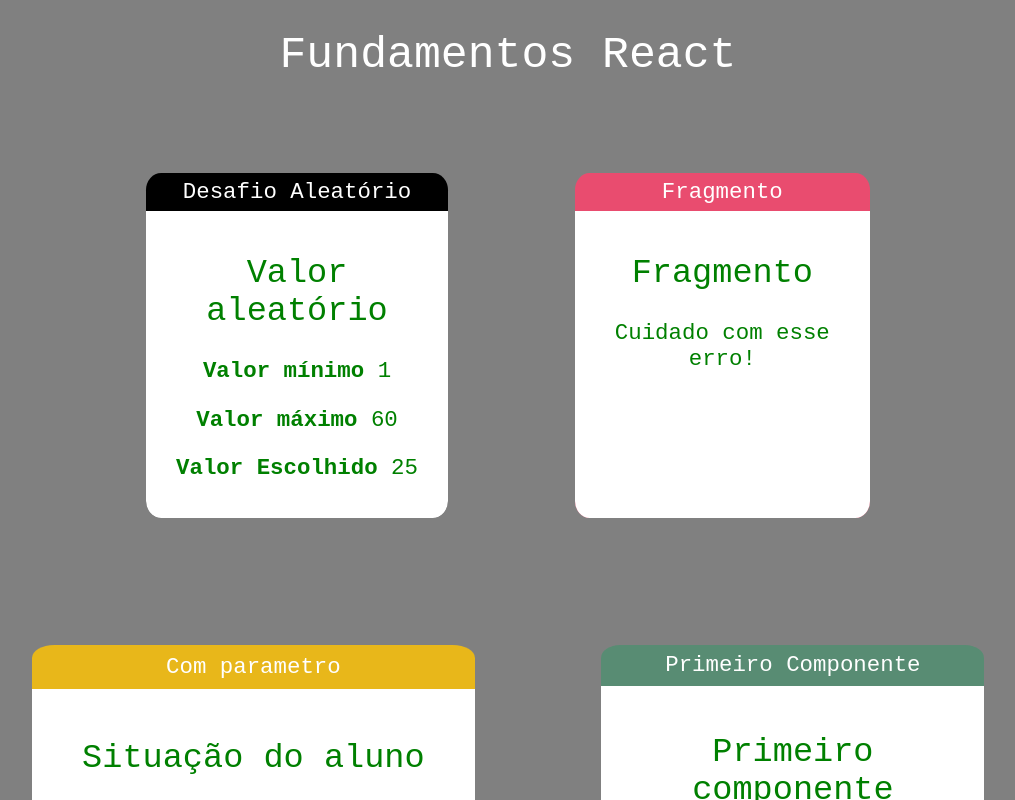
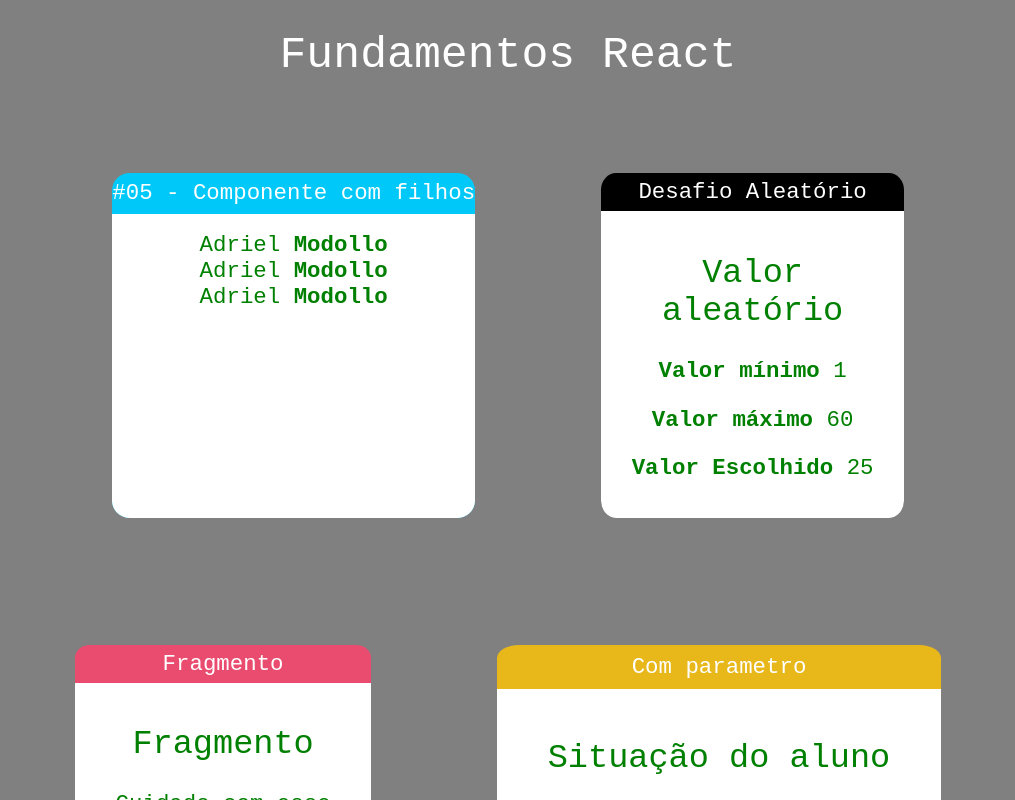
Before and after one commit to AdrielModollo/React-app-Node, a React (Create React App) app in the folder fundamentos-react/: page / in a window 1280 px wide. Shown: the top 800 px of the page, without its empty margins (132-1147 px from the left). Built offline with nearby package versions, Linux system fonts and the light colour scheme; a web font is replaced by a local one.

Commit message:
Construção de elementos filhos

```diff
--- a/fundamentos-react/src/App.jsx
+++ b/fundamentos-react/src/App.jsx
@@ -1,6 +1,7 @@
 import './App.css'
 import React from 'react'
 
+import Familia from "./components/basicos/Familia"
 import Card from './components/layout/Card'
 import Aleatorio from './components/basicos/Aleatorio'
 import Primeiro from './components/basicos/Primeiro'
@@ -14,6 +15,10 @@ export default () =>
         <h1> Fundamentos React </h1>
 
         <div className="Cards">
+            <Card titulo="#05 - Componente com filhos" color="#00C8F8">
+                <Familia></Familia>
+            </Card>
+
             <Card titulo="Desafio Aleatório" color="#000000">
                 <Aleatorio min={1} max={60} />
             </Card>
--- /dev/null
+++ b/fundamentos-react/src/components/basicos/Familia.jsx
@@ -0,0 +1,13 @@
+import React from 'react'
+import FamiliaMembro from './FamiliaMembro'
+
+export default props => {
+
+  return (
+      <div>
+          <FamiliaMembro />
+          <FamiliaMembro />
+          <FamiliaMembro />
+      </div>
+  )
+};
--- /dev/null
+++ b/fundamentos-react/src/components/basicos/FamiliaMembro.jsx
@@ -0,0 +1,6 @@
+import React from "react";
+
+export default (props) => {
+
+    return <div>Adriel <strong> Modollo </strong></div>;
+};
```
